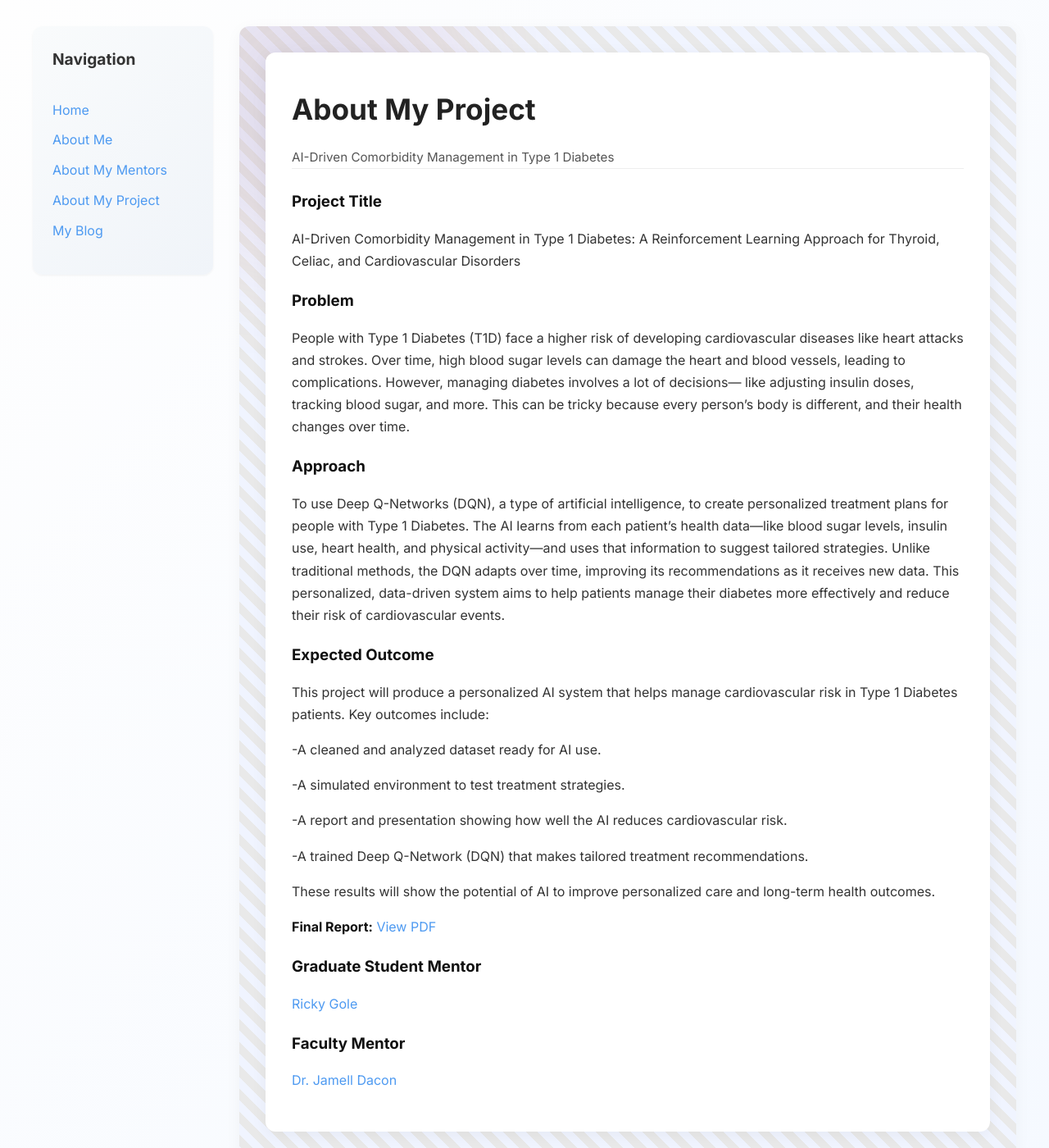
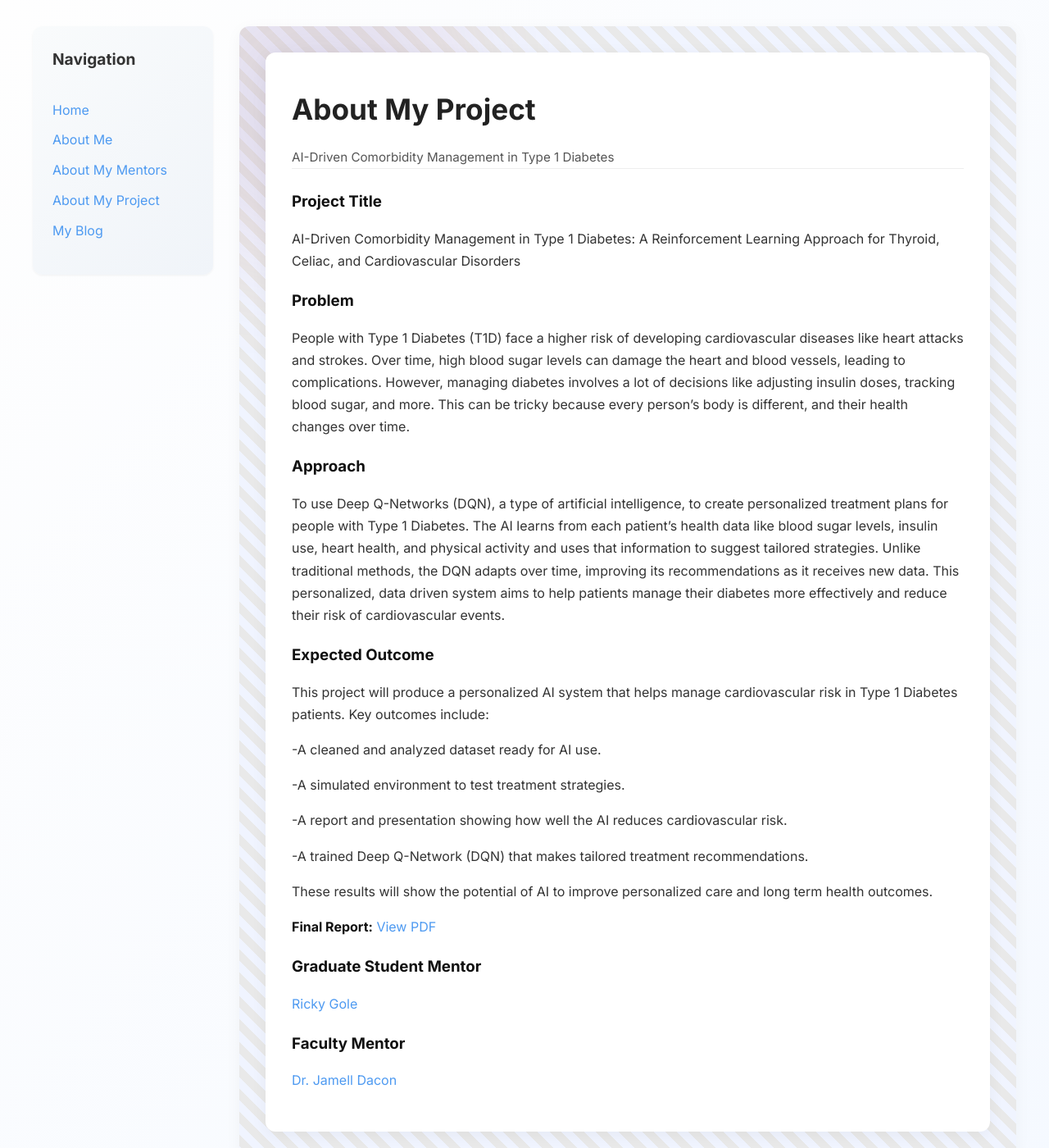
Before and after one commit to KaylaBro0/KaylaBro0.github.io, a Jekyll site: the page built from pages/about-my-project.md, in a window 1280 px wide and 1400 px high. Shown: the whole window at 82% size. Built offline with Jekyll 4.4.1, drawn with Linux system fonts in a browser that asks for light colours.

```diff
--- a/pages/about-my-project.md
+++ b/pages/about-my-project.md
@@ -9,15 +9,15 @@ project_title: "AI-Driven Comorbidity Management in Type 1 Diabetes: A Reinforce
 
 problem: |
   People with Type 1 Diabetes (T1D) face a higher risk of developing cardiovascular diseases like heart attacks and strokes. Over time, high
-  blood sugar levels can damage the heart and blood vessels, leading to complications. However, managing diabetes involves a lot of decisions—
+  blood sugar levels can damage the heart and blood vessels, leading to complications. However, managing diabetes involves a lot of decisions
   like adjusting insulin doses, tracking blood sugar, and more. This can be tricky because every person’s body is different, and their health
   changes over time.
 
 approach: |
   To use Deep Q-Networks (DQN), a type of artificial intelligence, to create personalized treatment plans for people with Type 1 Diabetes. The
-  AI learns from each patient’s health data—like blood sugar levels, insulin use, heart health, and physical activity—and uses that information
+  AI learns from each patient’s health data like blood sugar levels, insulin use, heart health, and physical activity and uses that information
   to suggest tailored strategies. Unlike traditional methods, the DQN adapts over time, improving its recommendations as it receives new data.
-  This personalized, data-driven system aims to help patients manage their diabetes more effectively and reduce their risk of cardiovascular
+  This personalized, data driven system aims to help patients manage their diabetes more effectively and reduce their risk of cardiovascular
   events.
 
 outcome: |
@@ -31,7 +31,7 @@ outcome: |
 
     -A trained Deep Q-Network (DQN) that makes tailored treatment recommendations.
 
-  These results will show the potential of AI to improve personalized care and long-term health outcomes.
+  These results will show the potential of AI to improve personalized care and long term health outcomes.
 
 final_report_url: TBD
 
```
